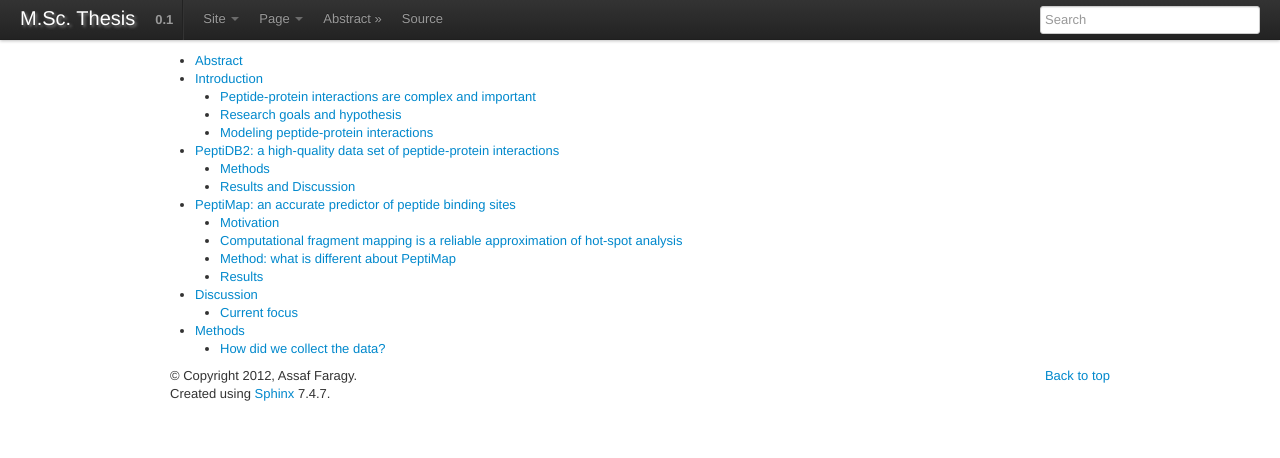
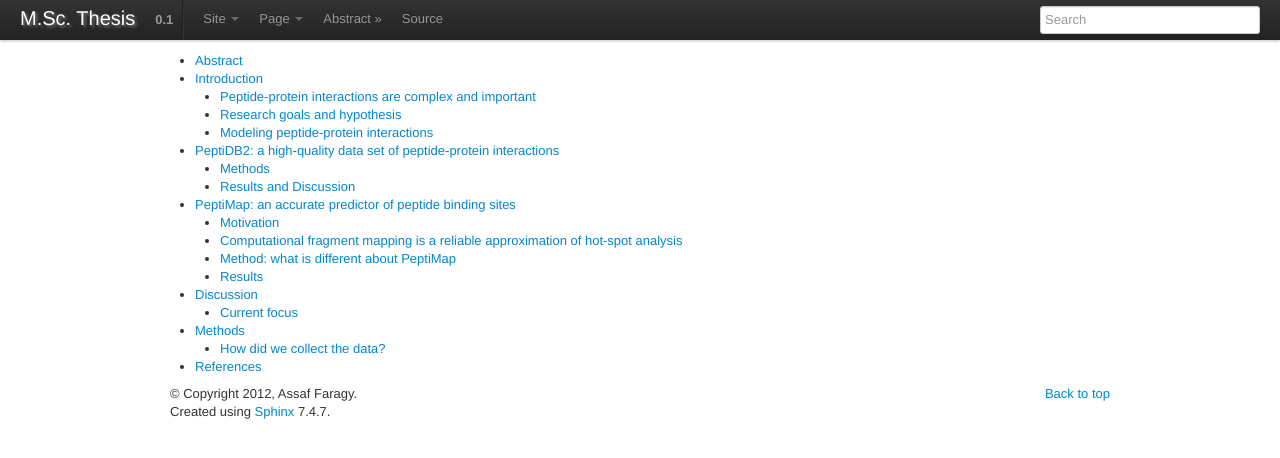
Before and after one commit to assaff/msc-thesis, a Sphinx documentation site: the page built from source/index.rst, in a window 1280 px wide. Shown: the top 458 px of the page. Built offline with Sphinx 7.4.7, drawn with Linux system fonts in a browser that asks for light colours; formulas are drawn with MathJax 3.

Commit message:
added References header to HTML output

```diff
--- a/source/references.rst
+++ b/source/references.rst
@@ -1,3 +1,9 @@
+.. only:: html
+
+    References
+    ============
+
+
 .. .. rubric:: References
 
 .. bibliography:: refs.bib
```
